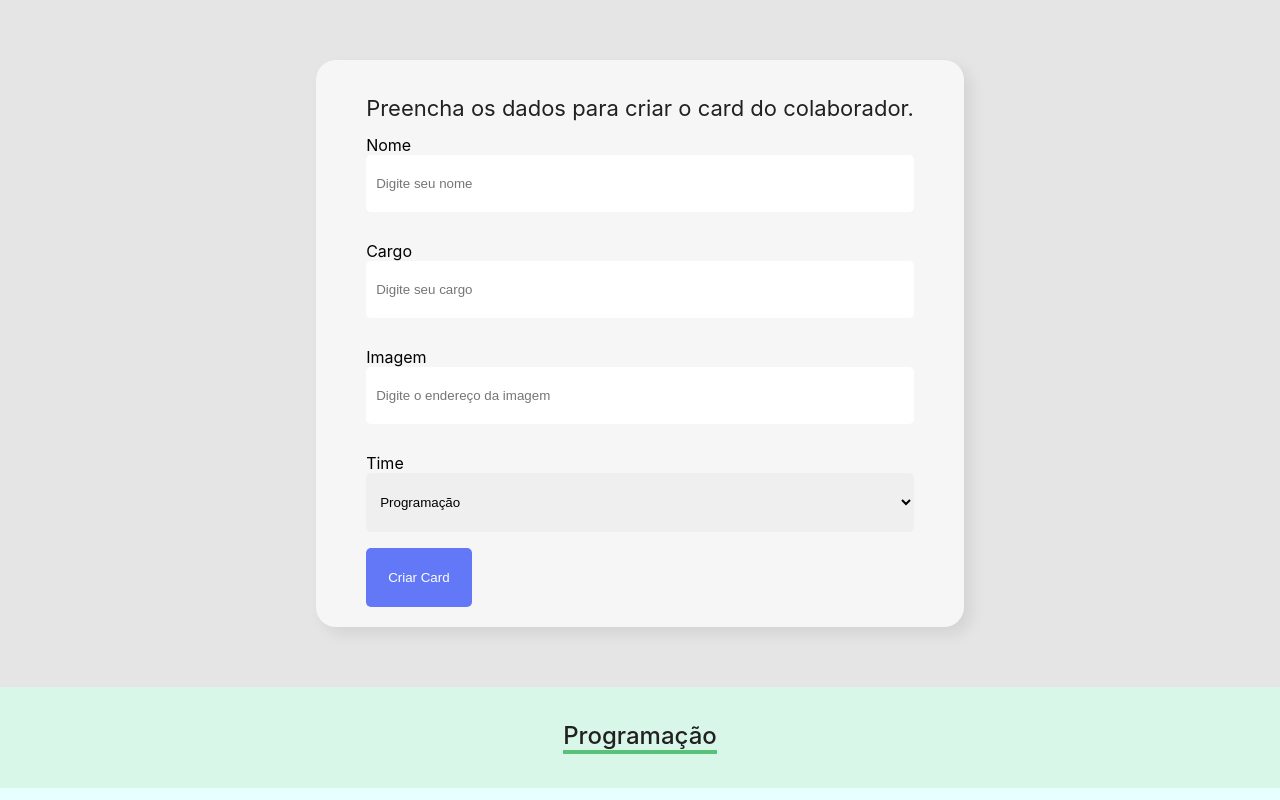
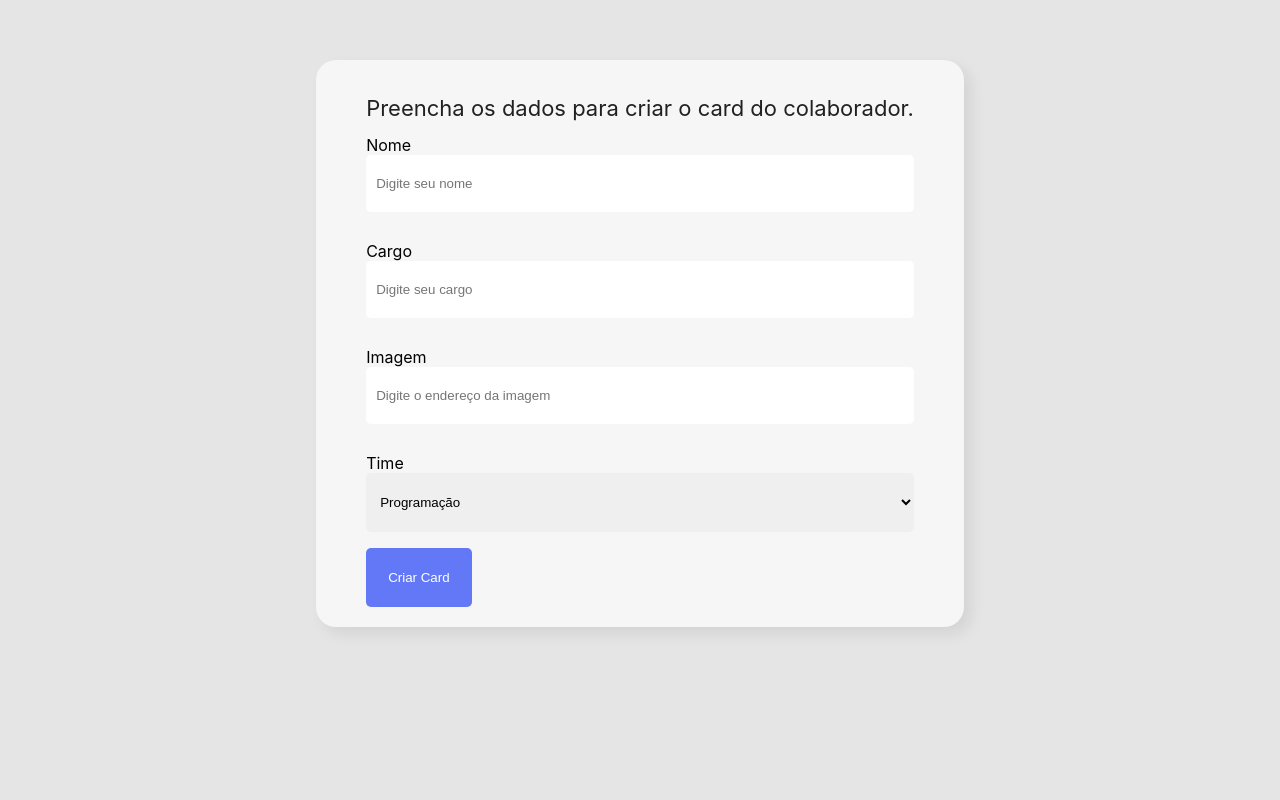
Before and after one commit to oharaju/event-listener-form, a React (Create React App) app: page / in a window 1280 px wide. Shown: the top 800 px of the page. Built offline with nearby package versions, Linux system fonts and the light colour scheme.

Commit message:
feat: add condition to display section when contributor exists

```diff
--- a/src/App.js
+++ b/src/App.js
@@ -16,7 +16,8 @@ function App() {
       <Form colaboradorCadastrado={colaborador => submeterColaborador
       (colaborador)} />
 
-      <SectionTeams colaboradores={colaboradores} />
+        <SectionTeams colaboradores={colaboradores} />
+
     </div>
   );
 }
--- a/src/components/SectionTeams/index.jsx
+++ b/src/components/SectionTeams/index.jsx
@@ -56,6 +56,8 @@ const SectionTeams = (props) => {
 
   return (
     <div>
+      {props.colaboradores.length > 0 &&
+        <>
           {teams.map(team => (
             <Section key={team.id} style={{backgroundColor: team.colorPrimary}}>
               <TimeTitle style={{borderColor: team.colorSecondary}}>{team.nameTeam}</TimeTitle>
@@ -68,6 +70,8 @@ const SectionTeams = (props) => {
               </Cards>
             </Section>
           ))}
+        </>
+      }
     </div>
   )
 }
```
Lines whose indentation alone changed are shown as unchanged.
